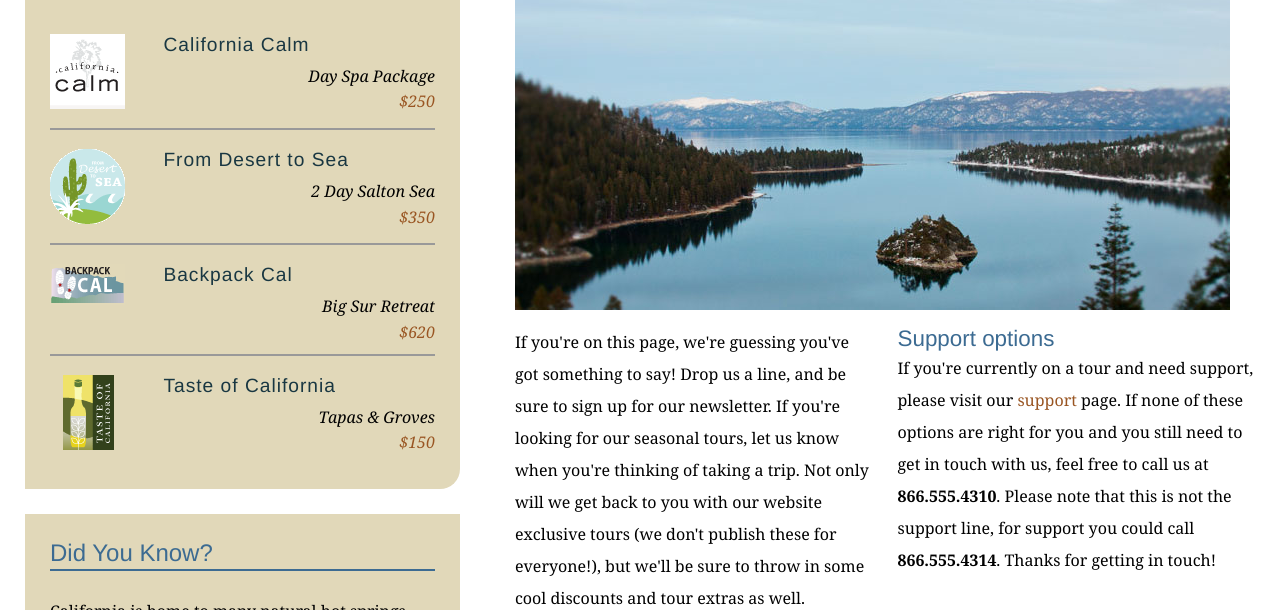
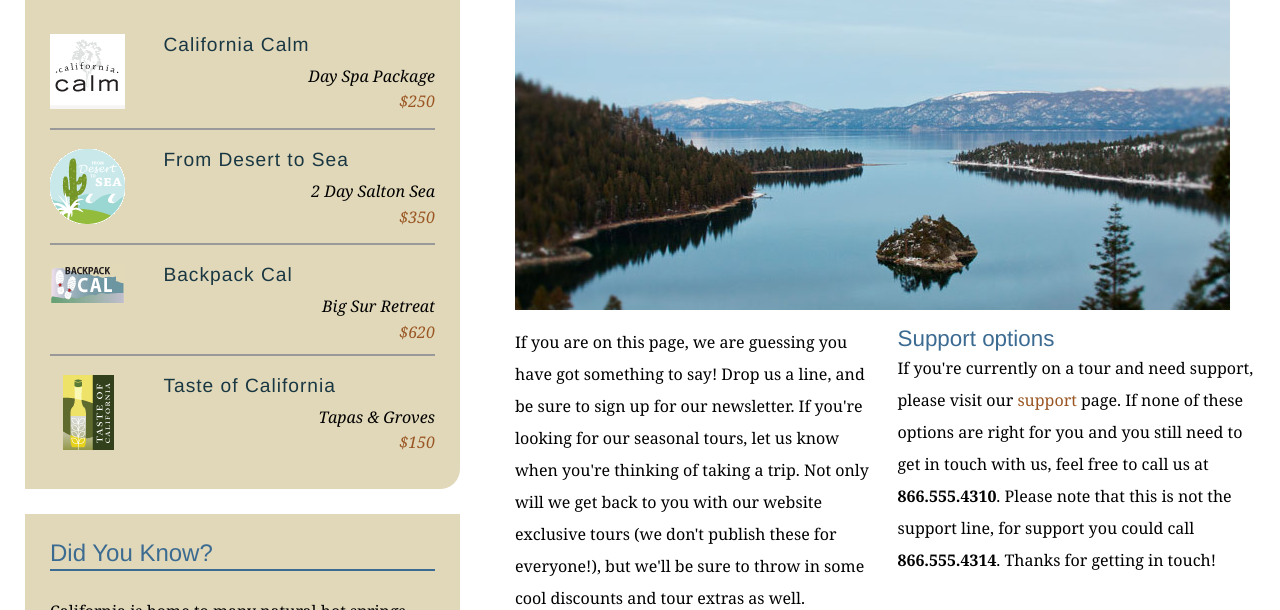
Before and after one commit to abhi-uoh/Explore_california, a plain HTML site: page contact.html in a window 1280 px wide. Shown: the part 342-952 px from the top of the page. Drawn offline with Linux system fonts and the light colour scheme.

Commit message:
removed errors from contact page

```diff
--- a/contact.html
+++ b/contact.html
@@ -72,7 +72,7 @@
         <h1>Get in touch</h1>
         <img src="assets/images/emerald_bay.jpg" alt="Beautiful Lake Tahoe" class="articleImage" />
         <div class="multiCol">
-          <p>If you're on this page, we're guessing you've got something to say! Drop us a line, and be sure to sign up
+          <p>If you are on this page, we are guessing you have got something to say! Drop us a line, and be sure to sign up
             for our newsletter. If you're looking for our seasonal tours, let us know when you're thinking of taking a
             trip. Not only will we get back to you with our website exclusive tours (we don't publish these for
             everyone!), but we'll be sure to throw in some cool discounts and tour extras as well.</p>
```
